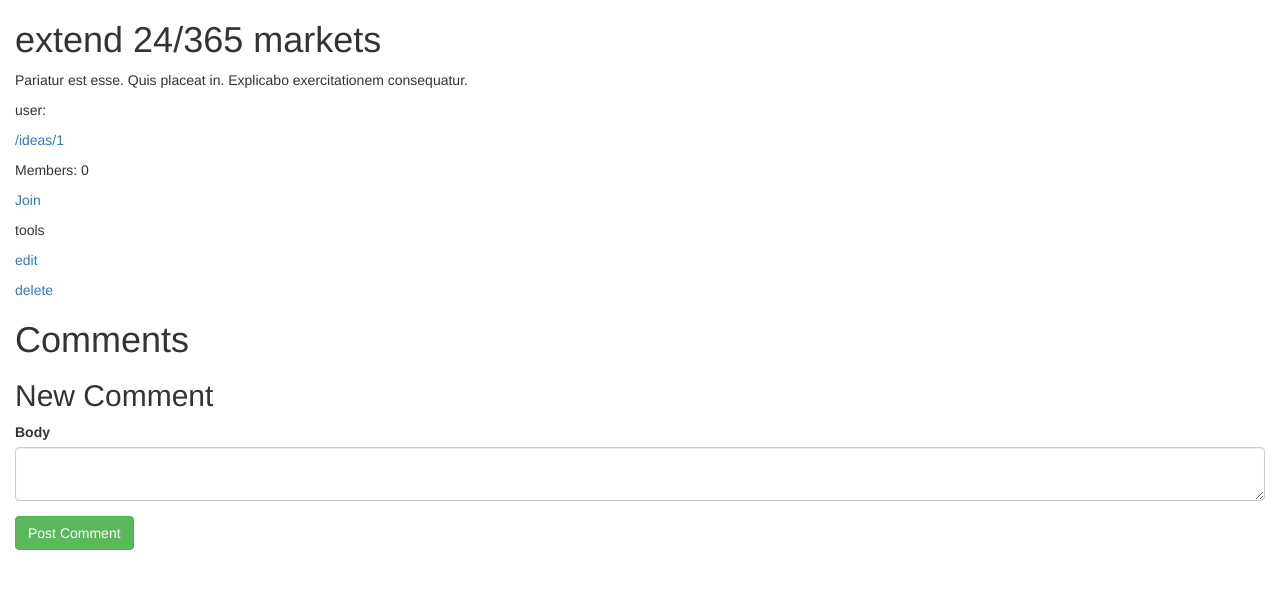
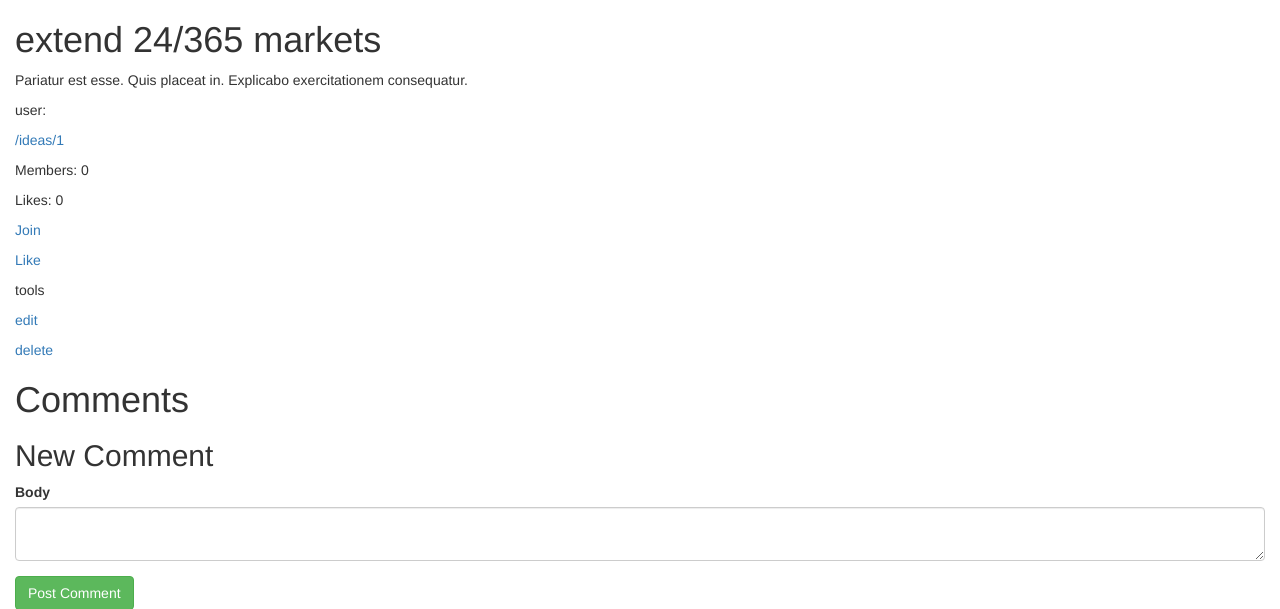
Before and after one commit to alextaylor000/codecore_idea_factory, a Rails app: page /ideas/1 in a window 1280 px wide. Shown: the part 72-681 px from the top of the page. Run offline with Rails 7, Linux system fonts and the light colour scheme; the visitor is signed in with stand-in values (Sample User, id 1); data comes from the database, SQL or seed files in the repository; data that the repository does not hold is empty; style sheets or scripts are compiled from the project's sources; some libraries are stand-ins or nearby versions.

Commit message:
Implements liking and unliking

```diff
--- /dev/null
+++ b/app/assets/javascripts/likes.coffee
@@ -0,0 +1,3 @@
+# Place all the behaviors and hooks related to the matching controller here.
+# All this logic will automatically be available in application.js.
+# You can use CoffeeScript in this file: http://coffeescript.org/
--- /dev/null
+++ b/app/assets/stylesheets/likes.scss
@@ -0,0 +1,3 @@
+// Place all the styles related to the likes controller here.
+// They will automatically be included in application.css.
+// You can use Sass (SCSS) here: http://sass-lang.com/
--- /dev/null
+++ b/app/helpers/likes_helper.rb
@@ -0,0 +1,2 @@
+module LikesHelper
+end
--- a/app/models/idea.rb
+++ b/app/models/idea.rb
@@ -1,8 +1,14 @@
 class Idea < ActiveRecord::Base
   belongs_to :user
   has_many :comments
+
+  # membership
   has_many :idea_members
   has_many :member_users, through: :idea_members, source: :user
+
+  # likes
+  has_many :likes
+  has_many :liking_users, through: :likes, source: :user
 
   validates :title, presence: true, uniqueness: { scope: :user_id }
   validates :description, presence: true
@@ -30,4 +36,16 @@ class Idea < ActiveRecord::Base
   def membership_for(user)
     idea_members.find_by_user_id(user.id)
   end
+
+  def num_likes
+    likes.count
+  end
+
+  def liked_by?(user)
+    like_for(user).present?
+  end
+
+  def like_for(user)
+    likes.find_by_user_id(user.id)
+  end
 end
--- /dev/null
+++ b/app/models/like.rb
@@ -0,0 +1,6 @@
+class Like < ActiveRecord::Base
+  belongs_to :user
+  belongs_to :idea
+
+  validates :user_id, uniqueness: { scope: :idea_id }
+end
--- a/app/models/user.rb
+++ b/app/models/user.rb
@@ -1,7 +1,13 @@
 class User < ActiveRecord::Base
   has_many :ideas
+
+  # membership
   has_many :idea_members
   has_many :idea_memberships, through: :idea_members, source: :idea
+
+  # likes
+  has_many :likes
+  has_many :liked_ideas, through: :likes, source: :idea
 
   has_secure_password
 
--- a/app/views/ideas/show.html.slim
+++ b/app/views/ideas/show.html.slim
@@ -5,6 +5,7 @@ p = link_to @idea.creator_username, @idea.creator_user
 
 
 p Members: #{@idea.num_members}
+p Likes: #{@idea.num_likes}
 
 
 / TODO: join/like partials
@@ -13,6 +14,12 @@ p Members: #{@idea.num_members}
   p = link_to "Leave", idea_idea_member_path(@idea, @idea.membership_for(current_user)), method: :delete
 - elsif current_user != @idea.user
   p = link_to "Join", idea_idea_members_path(@idea), method: :post
+
+- if user_signed_in? && @idea.liked_by?(current_user)
+  p = link_to "Unlike", idea_like_path(@idea, @idea.like_for(current_user)), method: :delete
+- elsif current_user != @idea.user
+  p = link_to "Like", idea_likes_path(@idea), method: :post
+
 
 
 
--- a/config/routes.rb
+++ b/config/routes.rb
@@ -8,7 +8,8 @@ Rails.application.routes.draw do
   resources :users
   resources :ideas do
     resources :comments, only: [:create]
-    # TODO: refactor these routes, they read ugly
+    # TODO: refactor the idea routes, they read ugly
     resources :idea_members, only: [:create, :destroy]
+    resources :likes, only: [:create, :destroy]
   end
 end
```
Also changed, not shown: app/controllers/likes_controller.rb (added, +23 -0 lines), db/migrate/20151116185405_create_likes.rb (added, +10 -0 lines), db/schema.rb.
